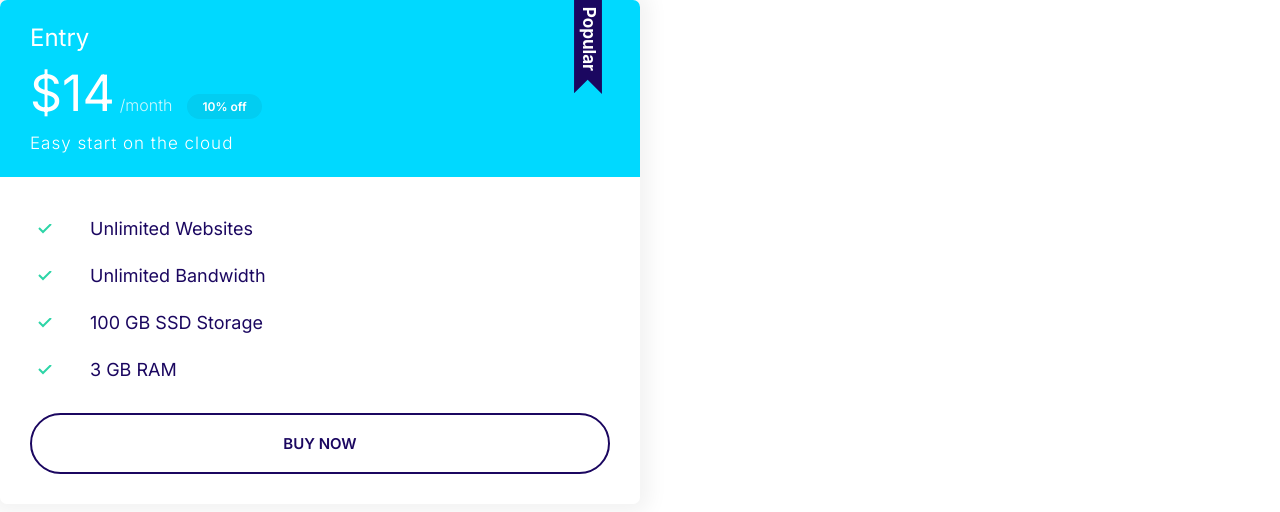
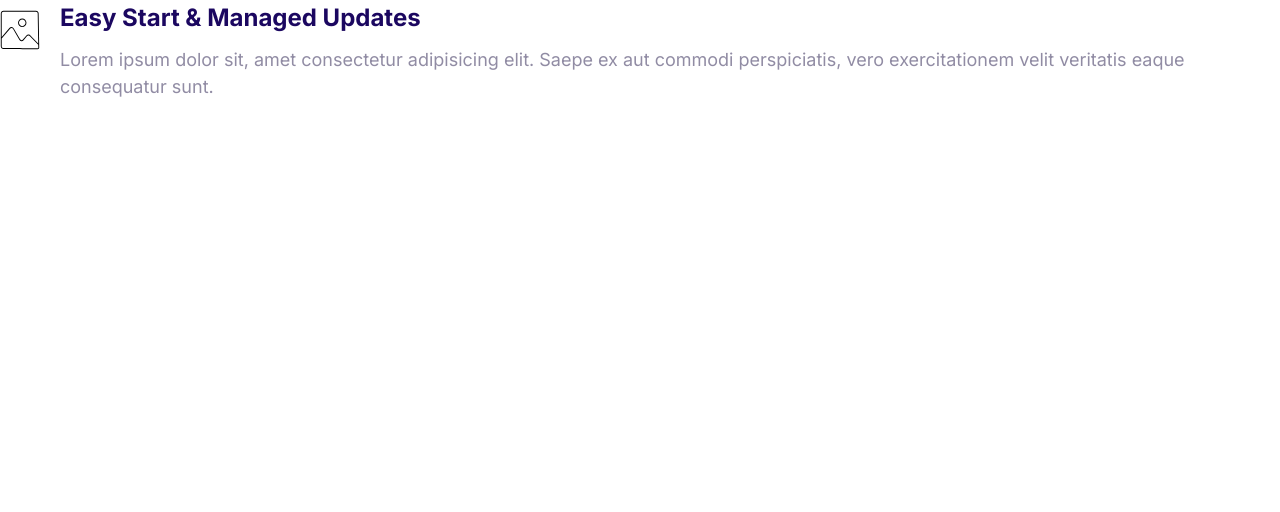
Before and after one commit to seongbaelee/seongbacon, a plain HTML site: page index.html in a window 1280 px wide. Drawn offline with Linux system fonts and the light colour scheme.

Commit message:
Build media component.

```diff
--- a/css/styles.css
+++ b/css/styles.css
@@ -363,3 +363,21 @@ a {
     font-size: 1.7rem;
   }
 }
+
+/* Media */
+
+.media {
+  display: flex;
+}
+
+.media__title {
+  margin-top: 0;
+}
+
+.media__body {
+  margin: 0 2rem;
+}
+
+.media__image {
+  margin-top: 1rem;
+}
--- a/index.html
+++ b/index.html
@@ -15,26 +15,19 @@
     <link rel="stylesheet" href="css/styles.css" />
   </head>
   <body>
-    <div style="width: 50%">
-      <div class="plan plan--popular">
-        <div class="card card--secondary">
-          <header class="card__header">
-            <h3 class="plan__name">Entry</h3>
-            <span class="plan__price">$14</span>
-            <span class="plan__billing-cycle">/month</span>
-            <span class="badge badge--secondary badge--small">10% off</span>
-            <span class="plan__description">Easy start on the cloud</span>
-          </header>
-          <div class="card__body">
-            <ul class="list list--tick">
-              <li class="list__item">Unlimited Websites</li>
-              <li class="list__item">Unlimited Bandwidth</li>
-              <li class="list__item">100 GB SSD Storage</li>
-              <li class="list__item">3 GB RAM</li>
-            </ul>
-            <button class="btn btn--outline btn--block">Buy Now</button>
-          </div>
-        </div>
+    <div class="media">
+      <div class="media__image">
+        <svg class="icon">
+          <use xlink:href="images/sprite.svg#snap"></use>
+        </svg>
+      </div>
+      <div class="media__body">
+        <h3 class="media__title">Easy Start & Managed Updates</h3>
+        <p>
+          Lorem ipsum dolor sit, amet consectetur adipisicing elit. Saepe ex aut
+          commodi perspiciatis, vero exercitationem velit veritatis eaque
+          consequatur sunt.
+        </p>
       </div>
     </div>
   </body>
```
Also changed, not shown: components/media.html (added, +15 -0 lines).
